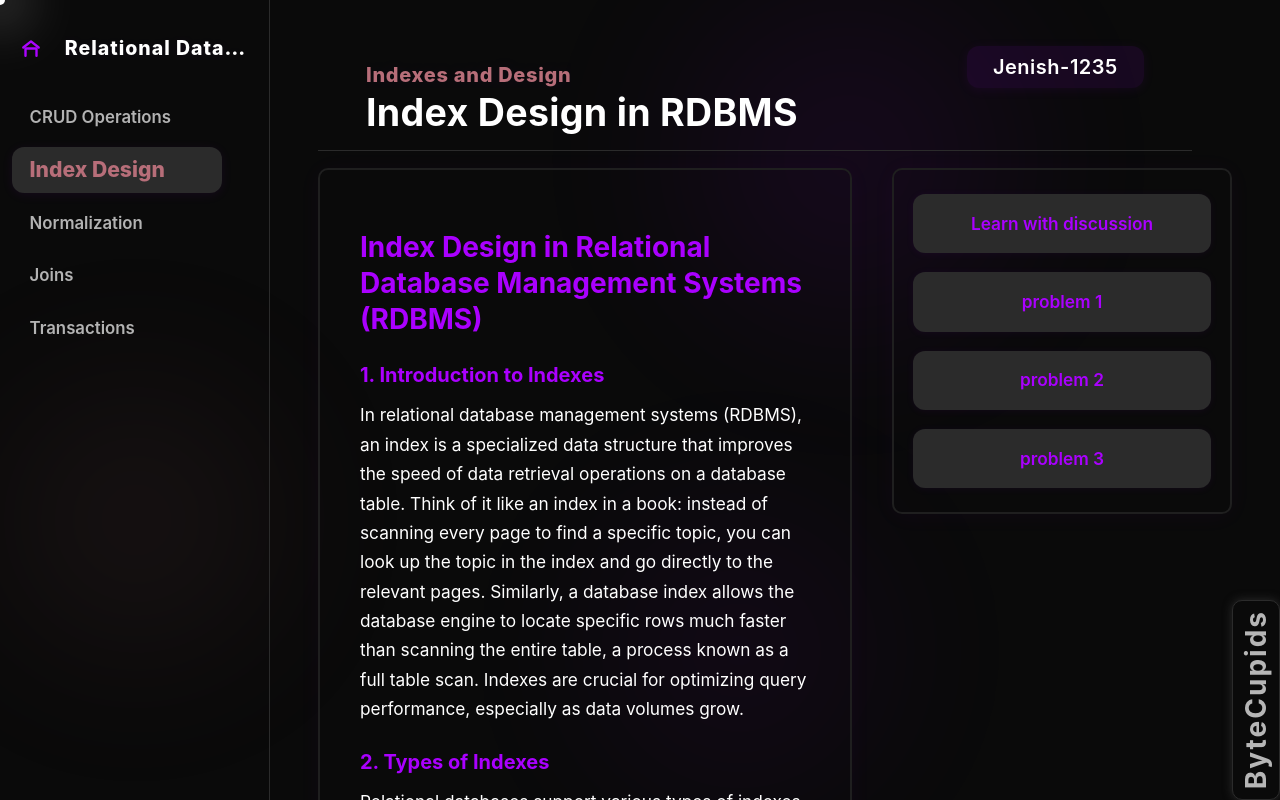
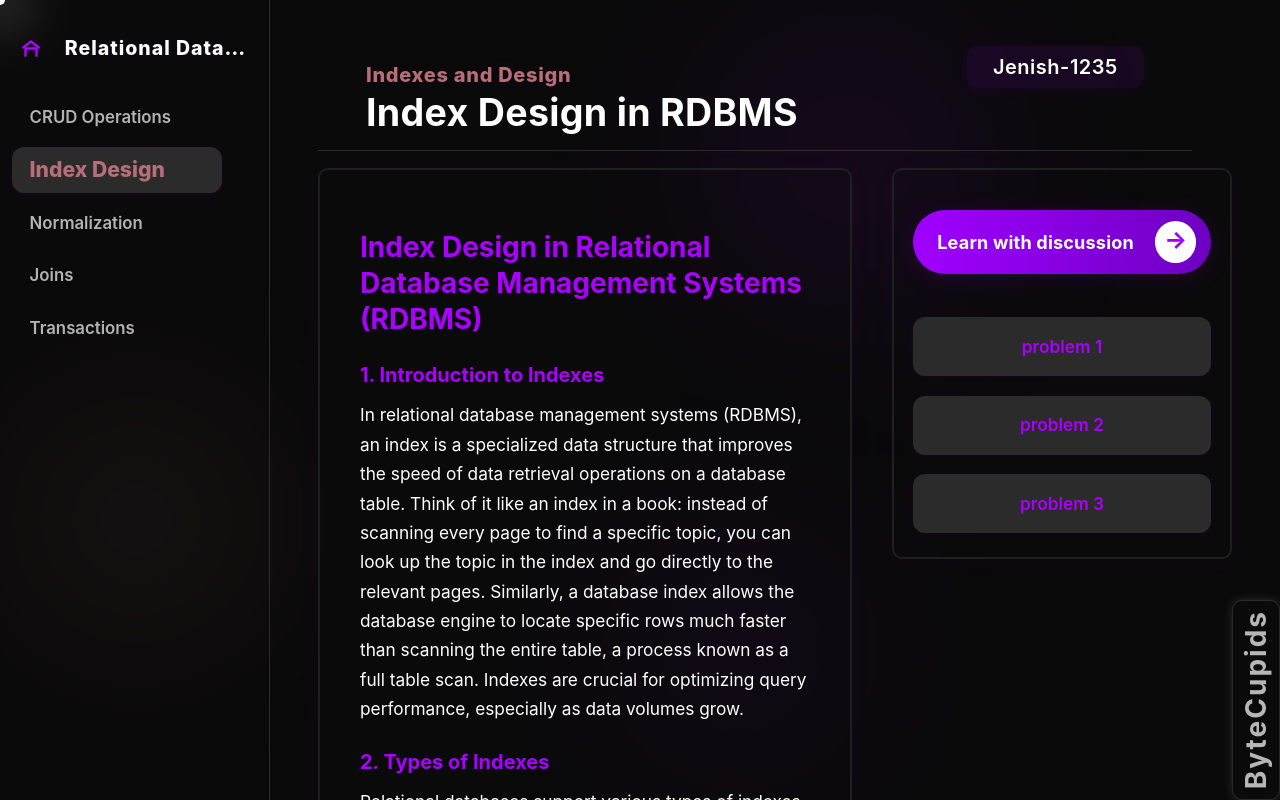
Before and after one commit to Jenish-1235/ByteCupids-frontend, a React (Vite) app: page /content in a window 1280 px wide. Built offline with nearby package versions, Linux system fonts and the light colour scheme.

Commit message:
fix: added popover to display problem statement on hover and enhanced CSS for the 'Learn with Discussion' button

```diff
--- a/src/components/TopicPage/ActionsPanel.tsx
+++ b/src/components/TopicPage/ActionsPanel.tsx
@@ -1,4 +1,6 @@
-import React from "react";
+import React, { useState } from "react";
+import "../../styles/components/TopicPage/ActionsPanelTooltip.css";
+
 const actions = [
   "Learn with discussion",
   "problem 1",
@@ -6,14 +8,135 @@ const actions = [
   "problem 3",
 ];
 
-const ActionsPanel: React.FC = () => (
-  <div className="topic-page__actions-panel">
-    {actions.map((label, i) => (
-      <div key={i} className="topic-page__action-tile">
-        {label}
+const problemStatements = [
+  "Given an array of integers, return indices of the two numbers such that they add up to a specific target. You may assume that each input would have exactly one solution, and you may not use the same element twice.",
+  "Given a string, find the length of the longest substring without repeating characters. The solution should be efficient for large strings.",
+  "Given a binary tree, return the level order traversal of its nodes' values. (ie, from left to right, level by level).",
+];
+
+const TRUNCATE_WORDS = 10;
+
+function getTruncatedText(text: string, numWords: number) {
+  const words = text.split(/\s+/);
+  if (words.length <= numWords) return text;
+  return words.slice(0, numWords).join(" ") + "...";
+}
+
+const ActionsPanel: React.FC = () => {
+  const [hoveredIdx, setHoveredIdx] = useState<number | null>(null);
+  const [expandedIdx, setExpandedIdx] = useState<number | null>(null);
+  const hoverTimeout = React.useRef<NodeJS.Timeout | null>(null);
+
+  // Placeholder for visit action
+  const handleVisit = (idx: number) => {
+    // TODO: Implement navigation to problem statement page
+    alert(`Visit Problem ${idx}`);
+  };
+
+  // Delayed hover handlers
+  const handleMouseEnter = (i: number) => {
+    if (hoverTimeout.current) clearTimeout(hoverTimeout.current);
+    setHoveredIdx(i);
+  };
+  const handleMouseLeave = () => {
+    if (hoverTimeout.current) clearTimeout(hoverTimeout.current);
+    hoverTimeout.current = setTimeout(() => setHoveredIdx(null), 200); // 200ms delay
+  };
+
+  return (
+    <div className="topic-page__actions-panel">
+      {/* Learn with discussion pill button */}
+      <div
+        className="actions-panel-discussion-pill"
+        tabIndex={0}
+        role="button"
+        aria-label="Learn with discussion"
+      >
+        <div className="discussion-pill-bg">
+          <span className="discussion-pill-text">Learn with discussion</span>
+        </div>
+        <div className="discussion-pill-arrow">
+          <span className="arrow-circle" aria-hidden="true">
+            →
+          </span>
+        </div>
       </div>
-    ))}
-  </div>
-);
+      {/* Stacked problem buttons */}
+      {actions.slice(1).map((label, i) => {
+        const idx = i + 1;
+        return (
+          <div
+            key={idx}
+            className="topic-page__action-tile"
+            onMouseEnter={() => handleMouseEnter(idx)}
+            onMouseLeave={() => handleMouseLeave()}
+            style={{ position: "relative" }}
+          >
+            {label}
+            {hoveredIdx === idx && (
+              <div
+                className="actions-panel-tooltip visible"
+                onMouseEnter={() => handleMouseEnter(idx)}
+                onMouseLeave={handleMouseLeave}
+              >
+                <div className="actions-panel-tooltip__arrow" />
+                <div className="actions-panel-tooltip__header">
+                  <span className="actions-panel-tooltip__title">
+                    Problem Statement
+                  </span>
+                </div>
+                <div
+                  className="actions-panel-tooltip__content"
+                  style={{
+                    transition: "max-height 0.3s, opacity 0.3s",
+                    overflow: expandedIdx === idx ? "auto" : "hidden",
+                    textAlign: "left",
+                    maxHeight: expandedIdx === idx ? "400px" : "5.2em",
+                    whiteSpace: expandedIdx === idx ? "pre-line" : undefined,
+                    display: "block",
+                  }}
+                >
+                  {expandedIdx === idx
+                    ? problemStatements[idx - 1]
+                    : getTruncatedText(
+                        problemStatements[idx - 1],
+                        TRUNCATE_WORDS
+                      )}
+                </div>
+                <div className="actions-panel-tooltip__footer">
+                  {problemStatements[idx - 1].split(/\s+/).length >
+                    TRUNCATE_WORDS && (
+                    <button
+                      className="actions-panel-tooltip__readmore"
+                      style={{
+                        color: "var(--color-neon-violet)",
+                        background: "none",
+                        border: "none",
+                        cursor: "pointer",
+                        textDecoration: "underline",
+                        marginRight: 12,
+                      }}
+                      onClick={() =>
+                        setExpandedIdx(expandedIdx === idx ? null : idx)
+                      }
+                    >
+                      {expandedIdx === idx ? "Read Less" : "Read More"}
+                    </button>
+                  )}
+                  <button
+                    className="actions-panel-tooltip__visit"
+                    onClick={() => handleVisit(idx)}
+                  >
+                    Visit
+                  </button>
+                </div>
+              </div>
+            )}
+          </div>
+        );
+      })}
+    </div>
+  );
+};
 
 export default ActionsPanel;
--- /dev/null
+++ b/src/styles/components/TopicPage/ActionsPanelTooltip.css
@@ -0,0 +1,198 @@
+/* Tooltip for ActionsPanel problem tiles */
+.actions-panel-tooltip {
+  position: absolute;
+  left: 50%;
+  top: 100%;
+  transform: translateX(-50%) translateY(8px);
+  min-width: 220px;
+  max-width: 320px;
+  background: linear-gradient(
+    135deg,
+    var(--color-surface-2) 80%,
+    var(--color-neon-violet) 100%
+  );
+  color: var(--color-text-primary);
+  border-radius: var(--border-radius-md, 10px);
+  box-shadow: 0 4px 24px rgba(170, 0, 255, 0.13);
+  padding: 1rem 1.1rem 0.9rem 1.1rem;
+  font-size: 0.98rem;
+  line-height: 1.6;
+  z-index: 100;
+  pointer-events: none;
+  opacity: 0;
+  transition: opacity 0.18s, transform 0.18s;
+  white-space: pre-line;
+  overflow: visible;
+  text-overflow: ellipsis;
+  user-select: none;
+  border: 1.5px solid var(--color-neon-violet);
+}
+.actions-panel-tooltip.visible {
+  opacity: 1;
+  pointer-events: auto;
+  width: 90%;
+  transform: translateX(-50%) translateY(16px) scale(1.02);
+}
+.actions-panel-tooltip__arrow {
+  position: absolute;
+  top: -10px;
+  left: 50%;
+  transform: translateX(-50%) rotate(180deg); /* Flip the arrow upside down */
+  width: 22px;
+  height: 12px;
+  overflow: visible;
+}
+.actions-panel-tooltip__arrow::after {
+  content: "";
+  display: block;
+  margin: 0 auto;
+  width: 18px;
+  height: 12px;
+  background: linear-gradient(
+    135deg,
+    var(--color-surface-2) 80%,
+    var(--color-neon-violet) 100%
+  );
+  border-radius: 0 0 8px 8px;
+  box-shadow: 0 2px 8px rgba(170, 0, 255, 0.08);
+  clip-path: polygon(50% 100%, 0 0, 100% 0);
+}
+.actions-panel-tooltip__header {
+  display: flex;
+  align-items: center;
+  justify-content: space-between;
+  font-weight: 600;
+  margin-bottom: 0.3em;
+}
+.actions-panel-tooltip__title {
+  color: var(--color-neon-violet);
+  font-size: 1.05em;
+  font-weight: 700;
+}
+.actions-panel-tooltip__close {
+  background: none;
+  border: none;
+  color: var(--color-text-secondary);
+  font-size: 1.2em;
+  cursor: pointer;
+  margin-left: 0.7em;
+  border-radius: 50%;
+  width: 1.7em;
+  height: 1.7em;
+  display: flex;
+  align-items: center;
+  justify-content: center;
+  transition: background 0.15s, color 0.15s;
+}
+.actions-panel-tooltip__close:hover {
+  background: var(--color-surface);
+  color: var(--color-error);
+}
+.actions-panel-tooltip__content {
+  max-height: 5.2em;
+  display: -webkit-box;
+  -webkit-line-clamp: 4;
+  -webkit-box-orient: vertical;
+  line-clamp: 4;
+  text-overflow: ellipsis;
+  margin-bottom: 0.7em;
+}
+.actions-panel-tooltip__footer {
+  display: flex;
+  justify-content: flex-end;
+  align-items: center;
+  margin-top: 0.2em;
+}
+.actions-panel-tooltip__visit {
+  background: var(--color-neon-violet);
+  color: var(--color-white);
+  border: none;
+  border-radius: 6px;
+  padding: 0.38em 1.2em;
+  font-size: 1em;
+  font-weight: 600;
+  cursor: pointer;
+  box-shadow: 0 2px 8px rgba(170, 0, 255, 0.1);
+  transition: background 0.18s, color 0.18s, box-shadow 0.18s;
+}
+.actions-panel-tooltip__visit:hover {
+  background: var(--color-rose-gold);
+  color: var(--color-white);
+}
+@media (max-width: 600px) {
+  .actions-panel-tooltip {
+    min-width: 160px;
+    max-width: 90vw;
+    font-size: 0.93rem;
+    padding: 0.7rem 0.7rem 0.7rem 0.7rem;
+  }
+}
+.actions-panel-discussion-pill {
+  display: flex;
+  align-items: center;
+  justify-content: space-between;
+  width: 100%;
+  max-width: 420px;
+  margin: 1rem auto 1.5rem auto;
+  background: linear-gradient(90deg, #a000ff 0%, #6e00c2 100%);
+  border: none;
+  outline: none;
+  border-radius: 999px;
+  box-shadow: 0 4px 24px rgba(170, 0, 255, 0.13),
+    0 2px 8px rgba(80, 0, 120, 0.08);
+  cursor: pointer;
+  transition: transform 0.18s cubic-bezier(0.4, 2, 0.6, 1), box-shadow 0.18s,
+    background 0.18s;
+  padding: 0.7em 0.7em 0.7em 1.5em;
+  position: relative;
+  z-index: 2;
+}
+.actions-panel-discussion-pill:focus-visible,
+.actions-panel-discussion-pill:hover {
+  transform: translateY(-3px) scale(1.035);
+  box-shadow: 0 8px 32px 0 rgba(170, 0, 255, 0.18),
+    0 2px 16px rgba(80, 0, 120, 0.13);
+  outline: 2px solid var(--color-neon-violet);
+}
+.discussion-pill-bg {
+  background: none;
+  border-radius: 999px 0 0 999px;
+  padding: 0;
+  display: flex;
+  align-items: center;
+  flex: 1 1 auto;
+  min-width: 0;
+}
+.discussion-pill-text {
+  color: #fff;
+  font-weight: 700;
+  font-size: 1.13em;
+  letter-spacing: 0.01em;
+  white-space: nowrap;
+}
+.discussion-pill-arrow {
+  background: #fff;
+  border-radius: 50%;
+  width: 2.6em;
+  height: 2.6em;
+  display: flex;
+  align-items: center;
+  justify-content: center;
+  margin-left: -0.7em;
+  margin-right: 0.2em;
+  box-shadow: 0 2px 8px rgba(170, 0, 255, 0.1);
+  transition: background 0.18s;
+}
+.actions-panel-discussion-pill:hover .discussion-pill-arrow,
+.actions-panel-discussion-pill:focus-visible .discussion-pill-arrow {
+  background: #f3e6ff;
+}
+.arrow-circle {
+  color: #a000ff;
+  font-size: 1.5em;
+  font-weight: 700;
+  display: flex;
+  align-items: center;
+  justify-content: center;
+  margin-bottom: 0.2rem;
+}
```
Also changed, not shown: 1 other file (tests, documents, lock files or other folders).
